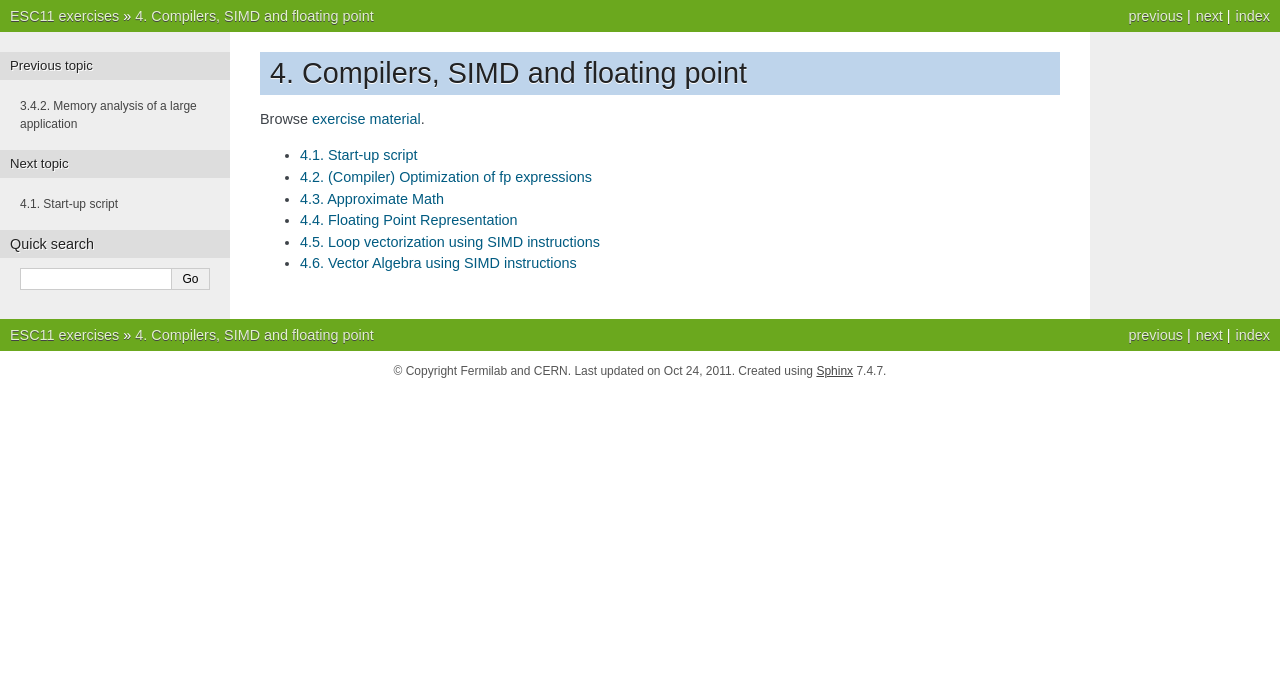
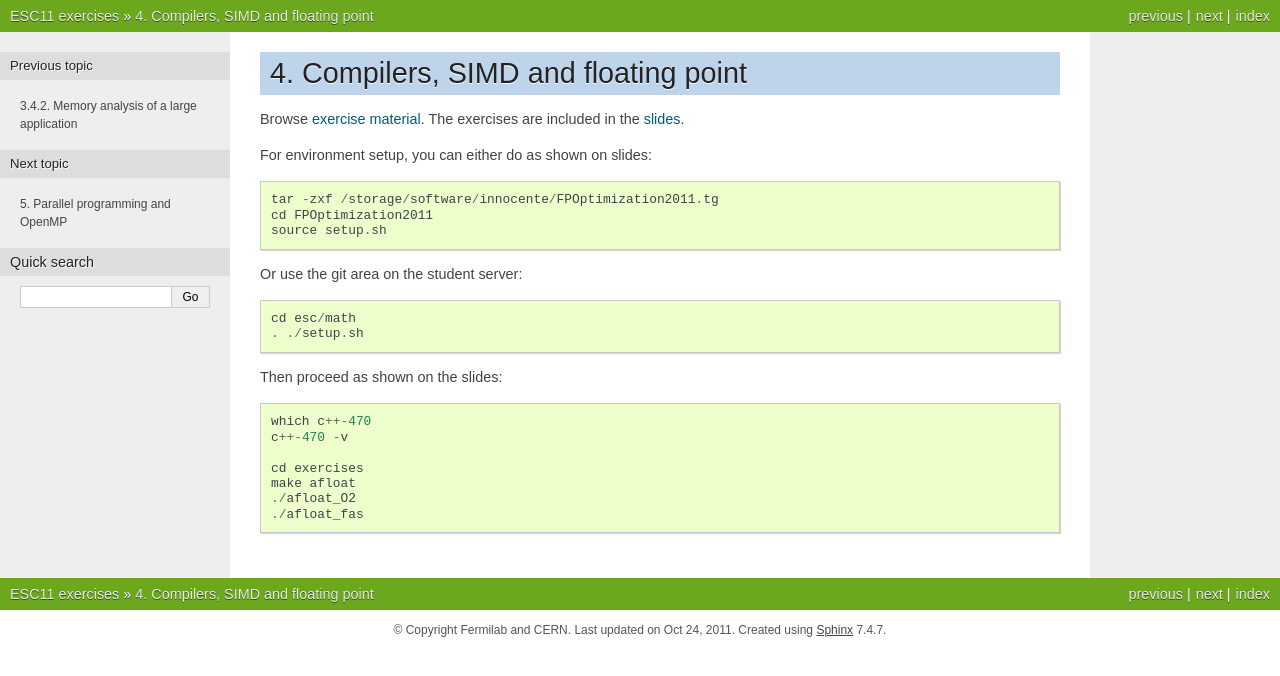
Before and after one commit to pelmer/esc, a Sphinx documentation site: the page built from doc/math/index.rst, in a window 1280 px wide. Shown: the top 676 px of the page. Built offline with Sphinx 7.4.7, drawn with Linux system fonts in a browser that asks for light colours.

Commit message:
Another math exercises update.

```diff
--- a/doc/math/index.rst
+++ b/doc/math/index.rst
@@ -1,14 +1,26 @@
 Compilers, SIMD and floating point
 ==================================
 
-Browse `exercise material <../exercises/math/>`_.
+Browse `exercise material <../exercises/math/>`_.  The exercises are included in the
+`slides <http://agenda.infn.it/getFile.py/access?contribId=5&sessionId=0&resId=0&materialId=slides&confId=3839>`_.
 
-.. toctree::
-   :maxdepth: 1
+For environment setup, you can either do as shown on slides::
 
-   startup
-   fpopt
-   approx
-   float
-   simd
-   algebra
+  tar -zxf /storage/software/innocente/FPOptimization2011.tg
+  cd FPOptimization2011
+  source setup.sh
+
+Or use the git area on the student server::
+
+  cd esc/math
+  . ./setup.sh
+
+Then proceed as shown on the slides::
+
+  which c++-470
+  c++-470 -v
+
+  cd exercises
+  make afloat
+  ./afloat_O2
+  ./afloat_fas
```
Also changed, not shown: doc/math/algebra.rst (deleted, +0 -30 lines), doc/math/approx.rst (deleted, +0 -37 lines), doc/math/float.rst (deleted, +0 -67 lines), doc/math/fpopt.rst (deleted, +0 -61 lines), doc/math/simd.rst (deleted, +0 -42 lines), doc/math/startup.rst (deleted, +0 -14 lines), 2 other files.
